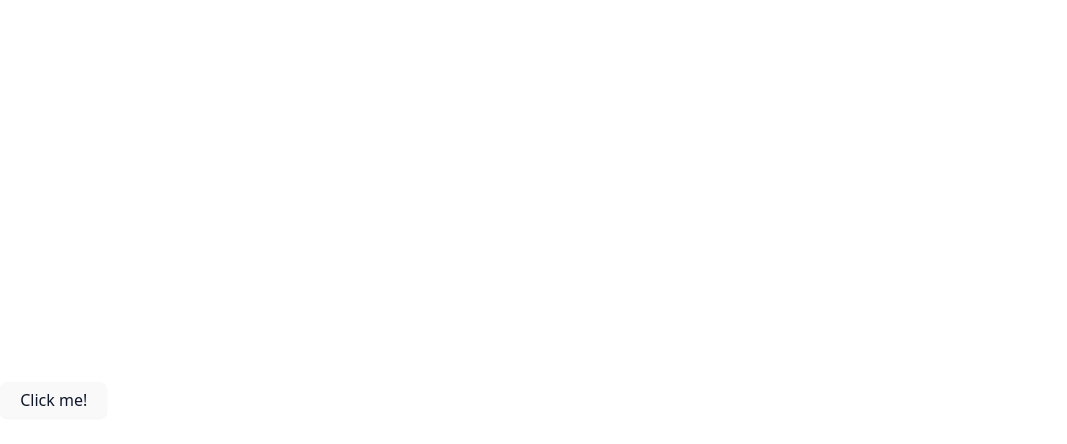
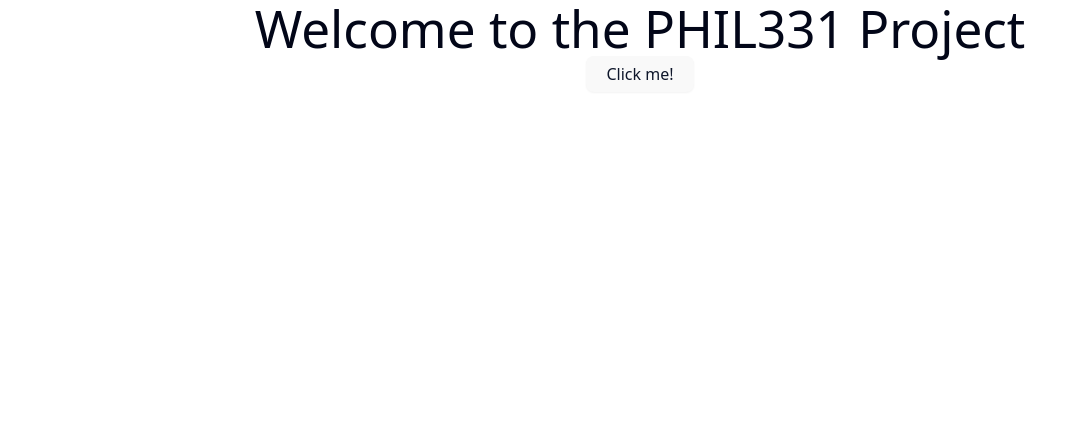
Before and after one commit to rinmeng/PHIL331, a React (Vite) app: page / in a window 1280 px wide. Shown: the top 444 px of the page, without its empty margins (0-1067 px from the left). Built offline with nearby package versions, Linux system fonts and the light colour scheme.

Commit message:
update App component layout to enhance welcome message and center content

```diff
--- a/src/App.jsx
+++ b/src/App.jsx
@@ -8,8 +8,13 @@
   }, []);
   return (
     <>
-      <div>
-        <Button variant="secondary">Click me!</Button>
+      <div className="h-screen w-screen">
+        <div className="flex flex-col items-center justify-center w-full text-center">
+          <h1>Welcome to the PHIL331 Project</h1>
+          <div>
+            <Button variant="secondary">Click me!</Button>
+          </div>
+        </div>
       </div>
     </>
   );
```
